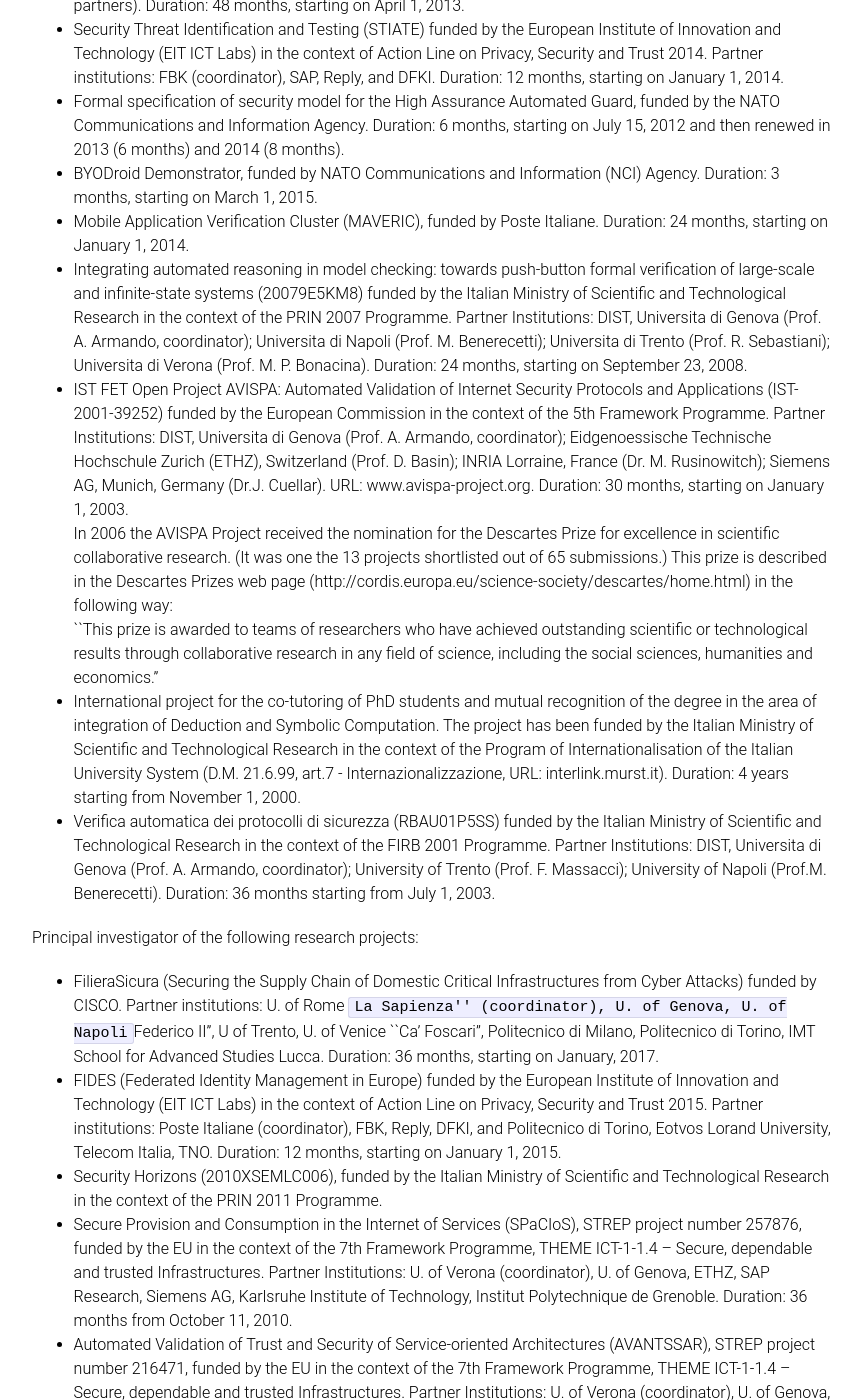
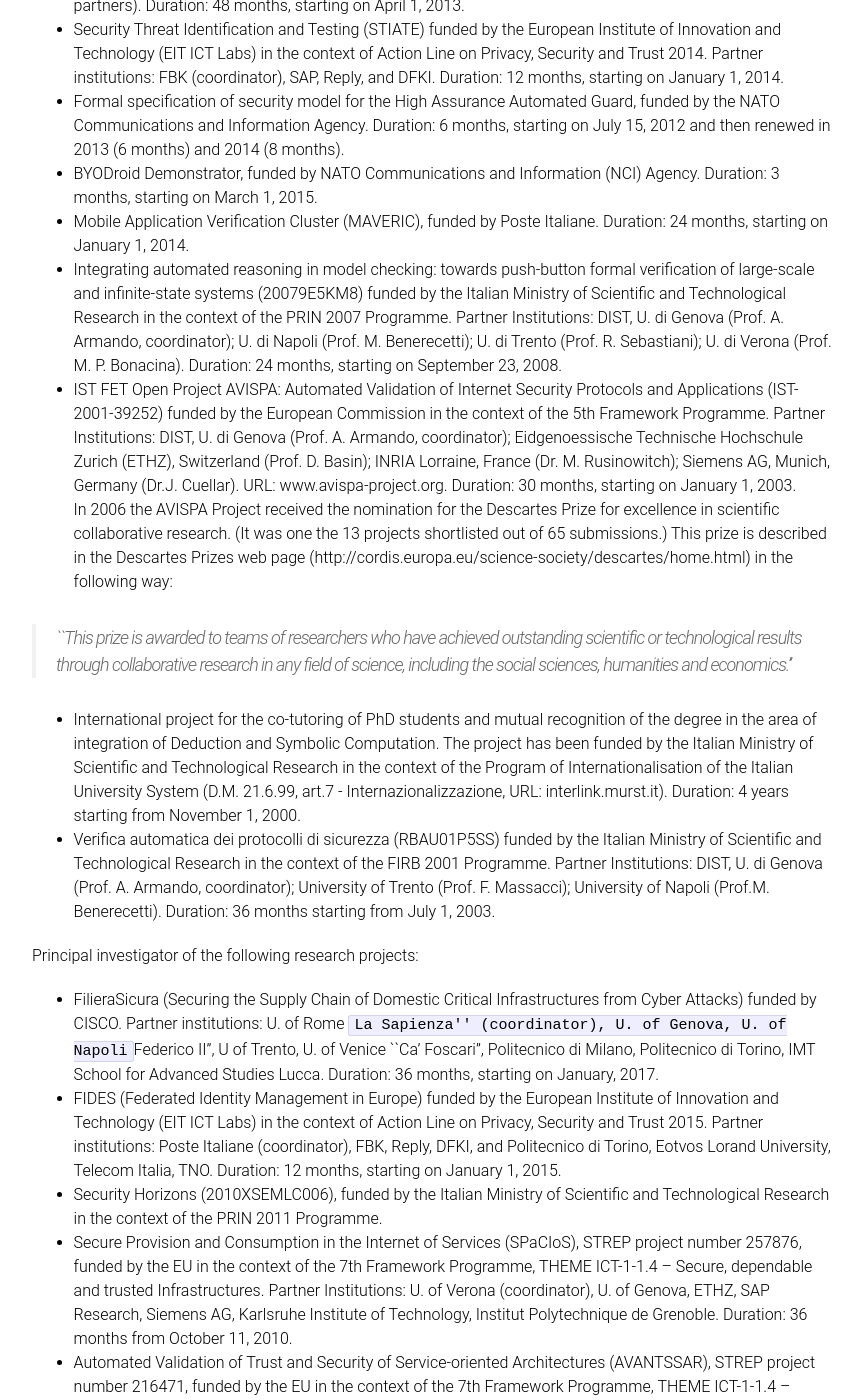
Before and after one commit to CSecLab/cseclab.github.io, a Jekyll site: the page built from alessandroHP.md, in a window 1280 px wide and 1400 px high, scrolled down 5309 px. Shown: the whole window, without its empty margins (208-1070 px from the left). Built offline with Jekyll 4.4.1, drawn with Linux system fonts in a browser that asks for light colours.

Commit message:
*** empty log message ***

```diff
--- a/alessandroHP.md
+++ b/alessandroHP.md
@@ -142,22 +142,22 @@
 - BYODroid Demonstrator, funded by NATO Communications and Information (NCI) Agency.  Duration: 3 months, starting on March 1, 2015.
 - Mobile Application Verification Cluster (MAVERIC), funded by Poste Italiane.  Duration: 24 months, starting on January 1, 2014.
 - Integrating automated reasoning in model checking: towards push-button formal verification of large-scale and infinite-state systems (20079E5KM8) funded by the Italian Ministry of Scientific and Technological Research in the context of the PRIN 2007
-  Programme.  Partner Institutions: DIST, Universita di Genova (Prof. A. Armando, coordinator); Universita di Napoli (Prof. M. Benerecetti); Universita di Trento (Prof. R. Sebastiani); Universita di Verona (Prof. M. P. Bonacina). Duration: 24 months,
+  Programme.  Partner Institutions: DIST, U. di Genova (Prof. A. Armando, coordinator); U. di Napoli (Prof. M. Benerecetti); U. di Trento (Prof. R. Sebastiani); U. di Verona (Prof. M. P. Bonacina). Duration: 24 months,
   starting on September 23, 2008.
-- IST FET Open Project AVISPA: Automated Validation of Internet Security Protocols and Applications (IST-2001-39252) funded by the European Commission in the context of the 5th Framework Programme.  Partner Institutions: DIST, Universita di Genova (Prof. A. Armando, coordinator); Eidgenoessische Technische Hochschule Zurich (ETHZ), Switzerland (Prof. D. Basin); INRIA Lorraine, France (Dr. M. Rusinowitch); Siemens AG,
+- IST FET Open Project AVISPA: Automated Validation of Internet Security Protocols and Applications (IST-2001-39252) funded by the European Commission in the context of the 5th Framework Programme.  Partner Institutions: DIST, U. di Genova (Prof. A. Armando, coordinator); Eidgenoessische Technische Hochschule Zurich (ETHZ), Switzerland (Prof. D. Basin); INRIA Lorraine, France (Dr. M. Rusinowitch); Siemens AG,
   Munich, Germany (Dr.J. Cuellar).  URL: www.avispa-project.org.  Duration: 30 months, starting on January 1, 2003.
 
   In 2006 the AVISPA Project received the nomination for the Descartes Prize for excellence in scientific collaborative research.  (It was one the 13 projects
   shortlisted out of 65 submissions.)  This prize is described in the
   Descartes Prizes web page (http://cordis.europa.eu/science-society/descartes/home.html) in the following way:
 
-    ``This prize is awarded to teams of researchers who have achieved
-    outstanding scientific or technological results through
-    collaborative research in any field of science, including the
-    social sciences, humanities and economics.''
+>    ``This prize is awarded to teams of researchers who have achieved
+>    outstanding scientific or technological results through
+>    collaborative research in any field of science, including the
+>    social sciences, humanities and economics.''
 
 - International project for the co-tutoring of PhD students and mutual recognition of the degree in the area of integration of Deduction and Symbolic Computation.  The project has been funded by the Italian Ministry of Scientific and Technological Research in the context of the Program of Internationalisation of the Italian University System (D.M. 21.6.99, art.7 - Internazionalizzazione, URL: interlink.murst.it).  Duration: 4 years starting from November 1, 2000.
-- Verifica automatica dei protocolli di sicurezza (RBAU01P5SS) funded by the Italian Ministry of Scientific and Technological Research in the context of the FIRB 2001 Programme. Partner Institutions: DIST, Universita di Genova (Prof. A. Armando, coordinator); University of Trento (Prof. F. Massacci); University of Napoli (Prof.M. Benerecetti).  Duration: 36 months starting from July 1, 2003.
+- Verifica automatica dei protocolli di sicurezza (RBAU01P5SS) funded by the Italian Ministry of Scientific and Technological Research in the context of the FIRB 2001 Programme. Partner Institutions: DIST, U. di Genova (Prof. A. Armando, coordinator); University of Trento (Prof. F. Massacci); University of Napoli (Prof.M. Benerecetti).  Duration: 36 months starting from July 1, 2003.
 
 
 Principal investigator of the following research projects:
```
